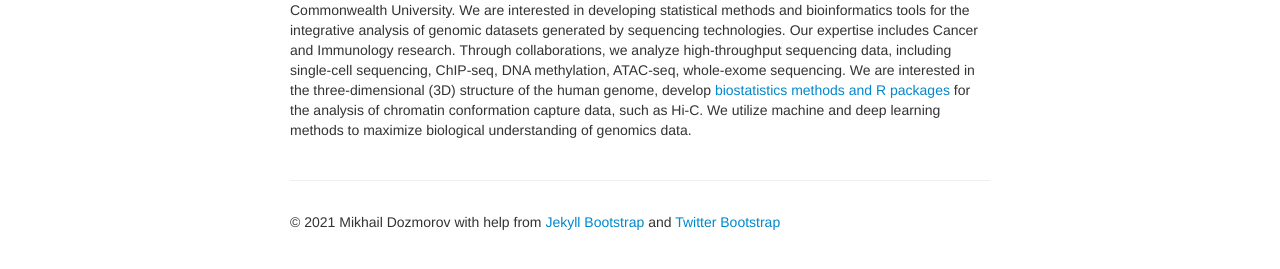
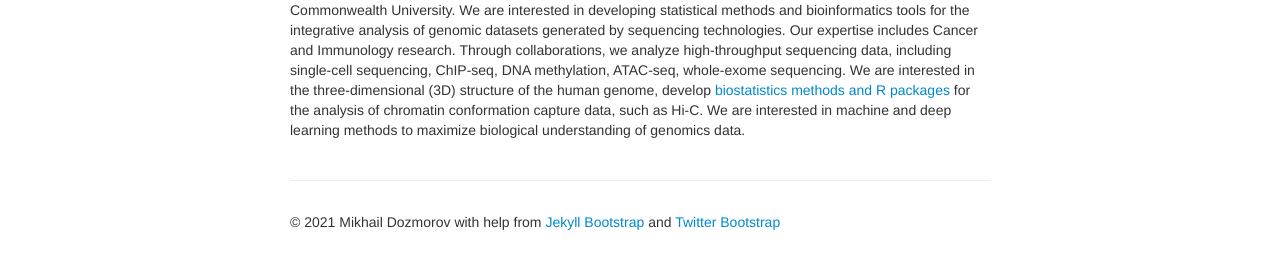
Before and after one commit to dozmorovlab/dozmorovlab.github.io, a Jekyll site: the page built from 00-index.md, in a window 1280 px wide. Shown: the part 182-451 px from the top of the page. Built offline with Jekyll 4.4.1, drawn with Linux system fonts in a browser that asks for light colours.

Commit message:
Minot tweaks

```diff
--- a/00-index.md
+++ b/00-index.md
@@ -9,4 +9,4 @@ permalink: "index.html"
 Welcome
 --------
 
-We are a bioinformatics and computational biology group in the [Department of Biostatistics](https://biostatistics.vcu.edu/) at Virginia Commonwealth University. We are interested in developing statistical methods and bioinformatics tools for the integrative analysis of genomic datasets generated by sequencing technologies. Our expertise includes Cancer and Immunology research. Through collaborations, we analyze high-throughput sequencing data, including single-cell sequencing, ChIP-seq, DNA methylation, ATAC-seq, whole-exome sequencing. We are interested in the three-dimensional (3D) structure of the human genome, develop [biostatistics methods and R packages](./software) for the analysis of chromatin conformation capture data, such as Hi-C. We utilize machine and deep learning methods to maximize biological understanding of genomics data.
+We are a bioinformatics and computational biology group in the [Department of Biostatistics](https://biostatistics.vcu.edu/) at Virginia Commonwealth University. We are interested in developing statistical methods and bioinformatics tools for the integrative analysis of genomic datasets generated by sequencing technologies. Our expertise includes Cancer and Immunology research. Through collaborations, we analyze high-throughput sequencing data, including single-cell sequencing, ChIP-seq, DNA methylation, ATAC-seq, whole-exome sequencing. We are interested in the three-dimensional (3D) structure of the human genome, develop [biostatistics methods and R packages](./software) for the analysis of chromatin conformation capture data, such as Hi-C. We are interested in machine and deep learning methods to maximize biological understanding of genomics data.
```
